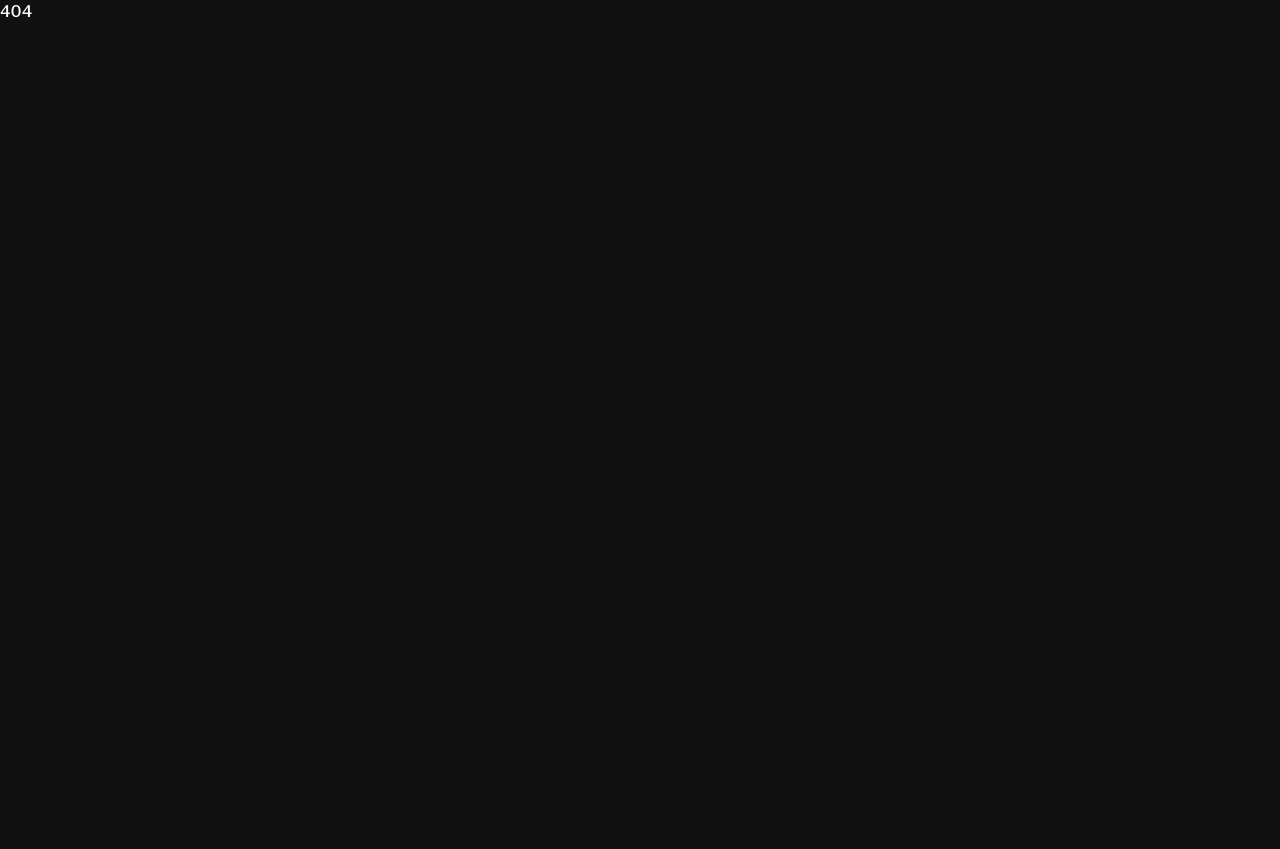
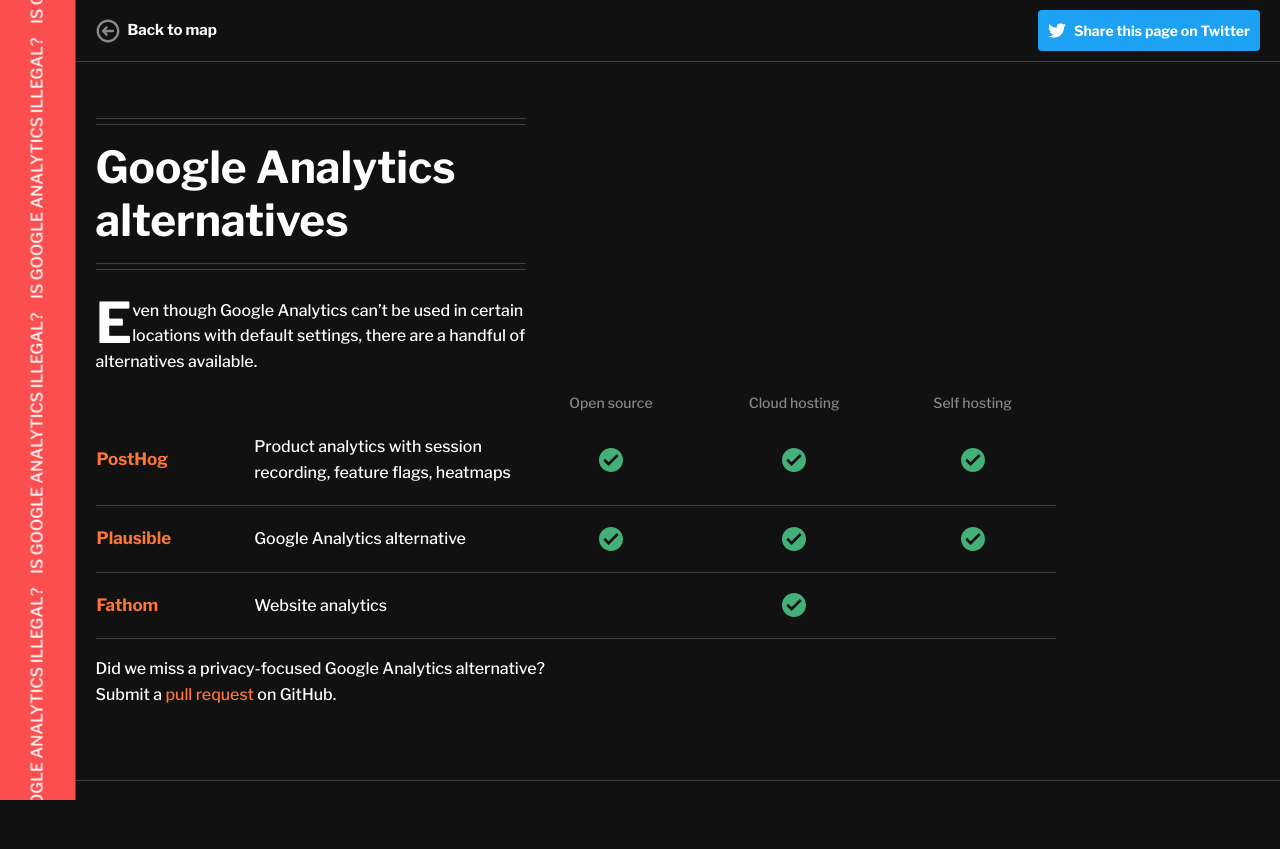
Before and after one commit to PostHog/isgoogleanalyticsillegal.com, a Gatsby site: page /google-analytics-alternatives in a window 1280 px wide. Before the commit this address had no page. Before the commit the page ends 800 px from the top, so only its background shows below. Built offline with nearby package versions, Linux system fonts and the light colour scheme; Gatsby itself is replaced by a stand-in of ours.

Commit message:
add alternatives

```diff
--- a/src/components/Layout.js
+++ b/src/components/Layout.js
@@ -32,6 +32,7 @@
   hideMapLink,
   title,
   shareText = "",
+  hideFooter,
 }) {
   const { href } = useLocation();
   return (
@@ -83,11 +84,12 @@
             </div>
           </header>
           <main className="flex flex-grow items-center">
-            <div className="max-w-[1220px] mx-auto px-5 py-14 flex">
+            <div className="max-w-[1220px] mx-auto px-5 py-14 w-full">
               {children}
             </div>
           </main>
           <footer className="w-full px-5 pt-14 pb-3 border-t border-white border-opacity-20">
+            {!hideFooter && (
               <div className="max-w-[1220px] mx-auto">
                 <div className="flex lg:flex-row flex-col lg:space-y-0 space-y-4 justify-between lg:items-end flex-shrink-0 lg:space-x-2">
                   <div>
@@ -126,6 +128,7 @@
                   </a>
                 </div>
               </div>
+            )}
           </footer>
         </div>
       </div>
--- /dev/null
+++ b/src/pages/google-analytics-alternatives.js
@@ -0,0 +1,149 @@
+import * as React from "react";
+import Layout from "../components/Layout";
+import Main from "../templates/Main";
+
+const Check = () => {
+  return (
+    <svg
+      className="sm:mx-auto"
+      width="24"
+      height="24"
+      viewBox="0 0 24 24"
+      fill="none"
+      xmlns="http://www.w3.org/2000/svg"
+    >
+      <path
+        fillRule="evenodd"
+        clipRule="evenodd"
+        d="M9.6084 17.9748L9.57465 17.9448L9.54371 17.9748L4.30499 12.7351L6.1678 10.8732L9.5746 14.2868L17.832 6.02549L19.6939 7.88923L9.6084 17.9748ZM11.9981 0C5.37456 0 0 5.3748 0 12.001C0 18.6271 5.3748 24 11.9981 24C18.6242 24 24 18.6271 24 12.001C24 5.3748 18.6245 0 11.9981 0Z"
+        fill="#43AF79"
+      />
+    </svg>
+  );
+};
+
+const Body = () => {
+  return (
+    <>
+      <p>
+        Even though Google Analytics can’t be used in certain locations with
+        default settings, there are a handful of alternatives available.
+      </p>
+    </>
+  );
+};
+
+const Title = () => {
+  return (
+    <span className="inline-block max-w-[430px]">
+      Google Analytics alternatives
+    </span>
+  );
+};
+
+const tableData = [
+  {
+    company: "PostHog",
+    url: "https://posthog.com",
+    description:
+      "Product analytics with session recording, feature flags, heatmaps",
+    openSource: true,
+    cloudHosting: true,
+    selfHosting: true,
+  },
+  {
+    company: "Plausible",
+    url: "https://plausible.io/",
+    description: "Google Analytics alternative",
+    openSource: true,
+    cloudHosting: true,
+    selfHosting: true,
+  },
+  {
+    company: "Fathom",
+    url: "https://usefathom.com/",
+    description: "Website analytics",
+    openSource: false,
+    cloudHosting: true,
+    selfHosting: false,
+  },
+];
+
+const Extra = () => {
+  return (
+    <>
+      <table>
+        <tr className="sm:table-row hidden">
+          <th></th>
+          <th></th>
+          <th>Open source</th>
+          <th>Cloud hosting</th>
+          <th>Self hosting</th>
+        </tr>
+        {tableData.map(
+          ({
+            company,
+            description,
+            openSource,
+            cloudHosting,
+            selfHosting,
+            url,
+          }) => {
+            return (
+              <tr className="border-b border-white border-opacity-20">
+                <td>
+                  <a href={url}>{company}</a>
+                </td>
+                <td className="w-[270px]">
+                  <p>{description}</p>
+                </td>
+                <td className="sm:table-cell flex justify-between">
+                  <span className="sm:hidden inline-block opacity-50 font-medium">
+                    Open source
+                  </span>{" "}
+                  {openSource && <Check />}
+                </td>
+                <td className="sm:table-cell flex justify-between">
+                  <span className="sm:hidden inline-block opacity-50 font-medium">
+                    Cloud hosting
+                  </span>{" "}
+                  {cloudHosting && <Check />}
+                </td>
+                <td className="sm:table-cell flex justify-between">
+                  <span className="sm:hidden inline-block opacity-50 font-medium">
+                    Self hosting
+                  </span>{" "}
+                  {selfHosting && <Check />}
+                </td>
+              </tr>
+            );
+          }
+        )}
+      </table>
+      <p className="max-w-[450px]">
+        Did we miss a privacy-focused Google Analytics alternative? Submit a{" "}
+        <a
+          className="text-[#FF7636]"
+          target="_blank"
+          rel="noopener noreferrer"
+          href="https://github.com/PostHog/isgoogleanalyticsillegal.com"
+        >
+          pull request
+        </a>{" "}
+        on GitHub.
+      </p>
+    </>
+  );
+};
+
+export default function Index() {
+  return (
+    <Layout
+      hideFooter
+      title="Google Analytics alternatives"
+      shareText="Check out these Google Analytics alternatives!"
+    >
+      <Main body={<Body />} title={<Title />} extra={<Extra />} />
+    </Layout>
+  );
+}
--- a/src/pages/index.js
+++ b/src/pages/index.js
@@ -1,3 +1,4 @@
+import { Link } from "gatsby";
 import { useBreakpoint } from "gatsby-plugin-breakpoints";
 import * as React from "react";
 import Layout from "../components/Layout";
@@ -12,7 +13,7 @@
       {breakpoints.sm ? (
         <Map className="h-auto w-full" />
       ) : (
-        <MapSmall className="h-auto w-full" />
+        <MapSmall className="h-auto w-full sm:hidden" />
       )}
       <figcaption className="text-[14px] font-medium flex items-center justify-end space-x-2 mt-6">
         <svg
@@ -58,6 +59,14 @@
         The best solution is to use an analytics provider that keeps data on
         your own infrastructure.
       </p>
+      <Link
+        rel="noopener noreferrer"
+        target="_blank"
+        to="/google-analytics-alternatives"
+        className="inline-flex justify-between space-x-1 items-center text-[14px] font-bold p-[10px] rounded border border-white border-opacity-50 w-full sm:w-auto"
+      >
+        <span>See Google Analytics alternatives</span>
+      </Link>
     </>
   );
 };
--- a/src/styles/global.css
+++ b/src/styles/global.css
@@ -15,6 +15,26 @@
 
 a {
   @apply inline-block;
+}
+
+table {
+  @apply max-w-[960px] w-full text-[14px] font-medium;
+}
+
+table th {
+  @apply opacity-50 font-medium;
+}
+
+table a {
+  @apply text-[17px] text-[#FF7636] font-bold;
+}
+
+table td {
+  @apply py-[10px] sm:py-[20px] sm:table-cell block;
+}
+
+table p {
+  @apply m-0;
 }
 
 .text-ticker p {
--- a/src/templates/Main.js
+++ b/src/templates/Main.js
@@ -1,8 +1,9 @@
 import * as React from "react";
 
-export default function Main({ title, body, image }) {
+export default function Main({ title, body, image, extra }) {
   return (
-    <div className="flex lg:space-x-[60px] lg:space-y-0 space-y-8 lg:flex-row flex-col">
+    <>
+      <section className="flex lg:space-x-[60px] lg:space-y-0 space-y-8 lg:flex-row flex-col">
         <div className="lg:max-w-[430px] flex-shrink-0">
           <div className="py-[5px] border-b border-t border-opacity-20 border-white mb-7">
             <h1 className="text-[30px] sm:text-[44px] leading-[1.2] py-[16px] border-t border-b border-opacity-20 border-white font-bold">
@@ -11,7 +12,11 @@
           </div>
           <div className="body-container">{body}</div>
         </div>
+        {image && (
           <div className="flex-grow flex flex-col justify-end">{image}</div>
-    </div>
+        )}
+      </section>
+      {extra && <section>{extra}</section>}
+    </>
   );
 }
```
Lines whose indentation alone changed are shown as unchanged.
